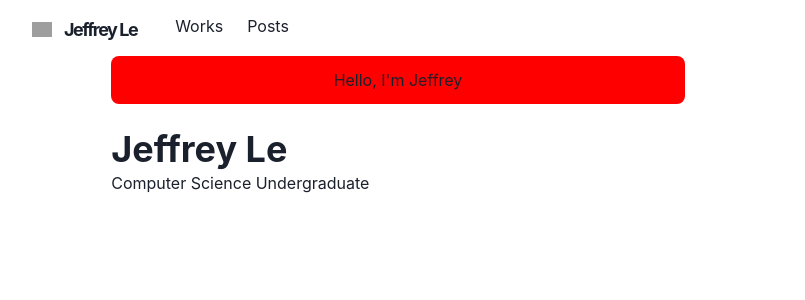
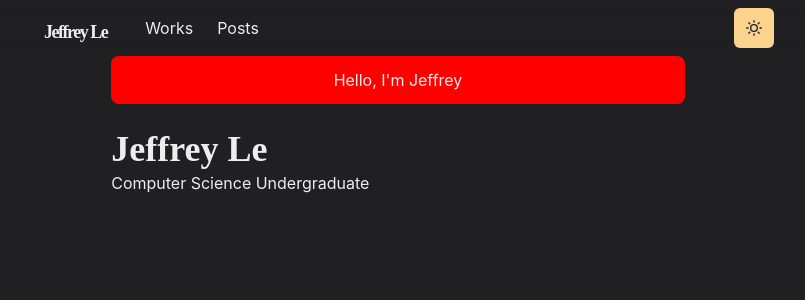
Before and after one commit to jeffohh/jeffohh.github.io, a Next.js app: page / in a window 1280 px wide. Shown: the top 300 px of the page, without its empty margins (242-1047 px from the left). Built offline with nearby package versions, Linux system fonts and the light colour scheme; grey boxes are pictures that could not be loaded.

Commit message:
Added Dark-Theme Support

```diff
--- a/components/logo.js
+++ b/components/logo.js
@@ -23,7 +23,7 @@
     return (
         <Link href="/">
             <LogoBox>
-                <Image src={footPrintImg} width={20} height={20} alt="logo" />
+                {/* <Image src={footPrintImg} width={20} height={20} alt="logo" /> */}
                 <Text
                 color={useColorModeValue('gray.800', 'whiteAlpha.900')}
                 fontFamily="M PLUSH Rounded 1c"
--- a/components/navbar.js
+++ b/components/navbar.js
@@ -16,6 +16,7 @@
 } from '@chakra-ui/react'
 
 import { HamburgerIcon } from '@chakra-ui/icons'
+import ThemeToggleButton from './theme-toggle-button'
 
 const LinkItem = ({ href, path, children }) => {
     const active = path === href
@@ -77,6 +78,7 @@
                 </Stack>
 
                 <Box flex={1} align="right">
+                    <ThemeToggleButton/>
                     <Box ml={2} display={{base: 'inline-block', md: 'none'}}>
                         <Menu>
                             <MenuButton
--- /dev/null
+++ b/components/theme-toggle-button.js
@@ -0,0 +1,16 @@
+import { IconButton, useColorMode, useColorModeValue } from '@chakra-ui/react'
+import { SunIcon, MoonIcon } from '@chakra-ui/icons'
+
+const ThemeToggleButton = ( ) => {
+    const { toggleColorMode } = useColorMode()
+
+    return (
+        <IconButton aria-label="Toggle theme"
+        colorScheme={useColorModeValue('purple', 'orange')}
+        icon={useColorModeValue(<MoonIcon/>, <SunIcon/>)}
+        onClick={toggleColorMode}
+        />
+    )
+}
+
+export default ThemeToggleButton
--- /dev/null
+++ b/lib/theme.js
@@ -0,0 +1,56 @@
+import { extendTheme } from '@chakra-ui/react'
+import { mode } from '@chakra-ui/theme-tools'
+
+const styles = {
+    global: props => ({
+        body: {
+            bg: mode('#f0e7db', '#202023')(props)
+        }
+    })
+}
+
+const components = {
+    Heading: {
+        variants: {
+            'section-title': {
+                textDecoration: 'underline',
+                fontSize: 20,
+                textUnderlineOffset: 6,
+                textDecorationColor: '#525252',
+                textDecorationThickness:4,
+                marginTop: 3,
+                marginButton: 4
+            }
+        }
+    },
+
+    Link: {
+        baseStyle: props => ({
+            color: mode('#3d7aed', '#ff63c3')(props),
+            textUnderlineOffset: 3
+        })
+    }
+}
+
+const fonts = {
+    heading: "'M PLUS Round 1c'"
+}
+
+const colors = {
+    glassTeal: '#88ccca'
+}
+
+const config = {
+    initialColorMode: 'dark',
+    useSystemColorMode: true
+}
+
+const theme = extendTheme({
+    config,
+    styles,
+    components,
+    colors,
+    fonts
+})
+
+export default theme
--- a/pages/_app.js
+++ b/pages/_app.js
@@ -1,9 +1,11 @@
 import { ChakraProvider } from '@chakra-ui/react'
 import Layout from '../components/layouts/main'
+import theme from '../lib/theme'
+
 
 const Website = ({ Component, pageProps, router }) => {
     return (
-        <ChakraProvider>
+        <ChakraProvider theme={theme}>
             <Layout router={router}>
                 <Component {...pageProps} key={router.route} />
             </Layout>
--- /dev/null
+++ b/pages/_document.js
@@ -0,0 +1,18 @@
+import { ColorModeScript } from '@chakra-ui/react'
+import NextDocument, { Html, Head, Main, NextScript } from 'next/document'
+import theme from '../lib/theme'
+
+export default class Document extends NextDocument {
+    render() {
+        return (
+            <Html lang="en">
+                <Head/>
+                <body>
+                    <ColorModeScript initialColorMode={theme.config.initialColorMode}/>
+                    <Main/>
+                    <NextScript/>
+                </body>
+            </Html>
+        )
+    }
+}
```
